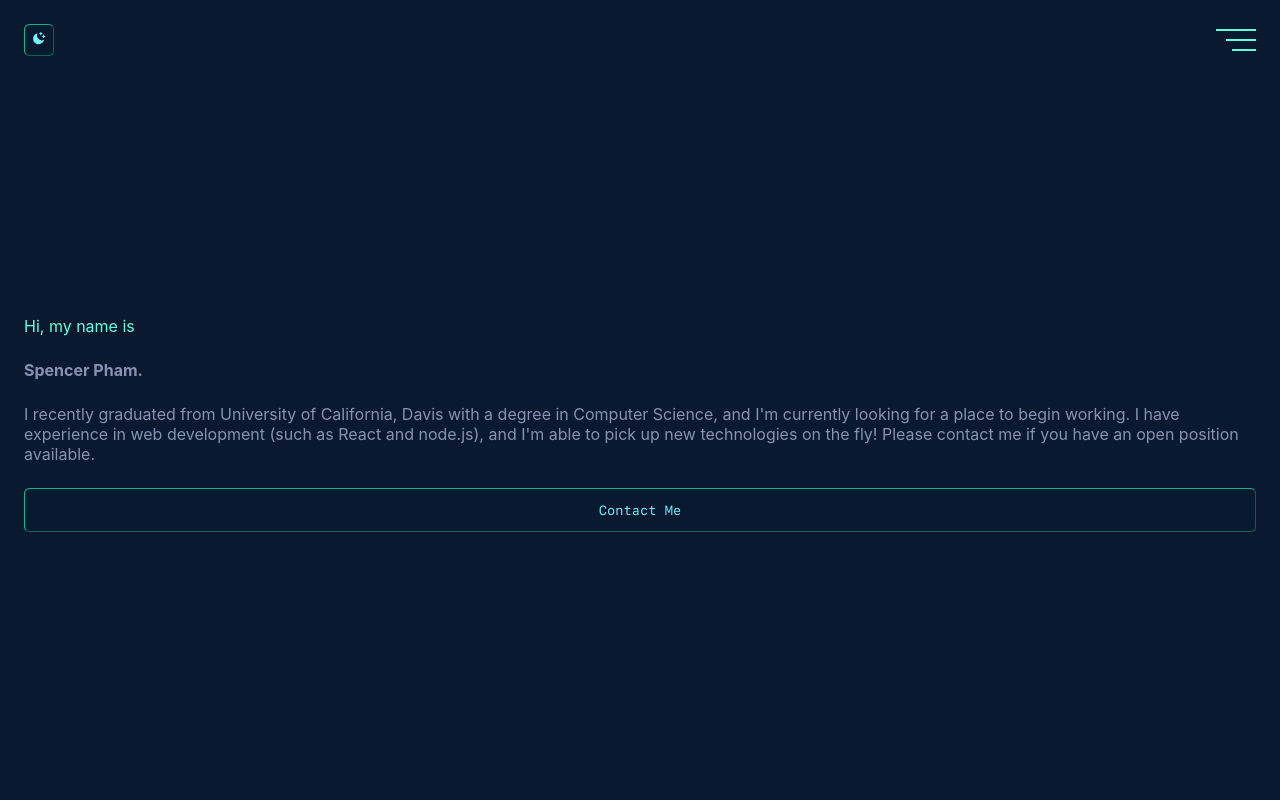
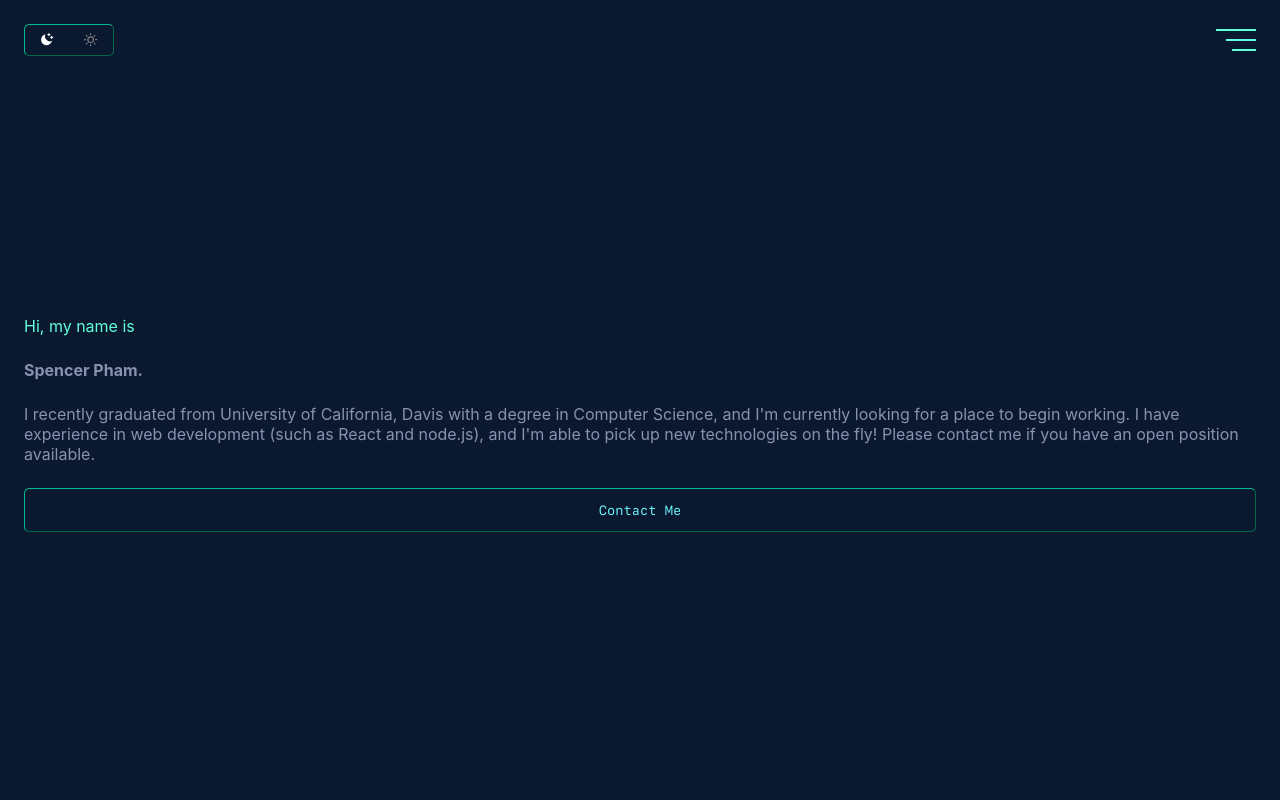
Before and after one commit to slampham/Portfolio, a React (Create React App) app: page / in a window 1280 px wide. Shown: the top 800 px of the page. Built offline with nearby package versions, Linux system fonts and the light colour scheme.

Commit message:
Theme toggler working

```diff
--- a/src/components/ThemeToggler.js
+++ b/src/components/ThemeToggler.js
@@ -1,26 +1,33 @@
 import React, { useState, useEffect, useRef } from 'react'
 import styled from 'styled-components'
 import { RiMoonClearFill } from 'react-icons/ri'
-// import { FiSun } from 'react-icons/fi'
+import { FiSun } from 'react-icons/fi'
+import useToggle from '../hooks/useToggle'
 
 const StyledButton = styled.button`
+  color: gray;
   padding: 0;
   height: 100%;
   width: ${ ({width}) => width + 'px'};
+
+  display: flex;
+  justify-content: space-around;
+  align-items: center;
 `
 
 function ThemeToggler() {
   const [width, setWidth] = useState(0)
   const ref = useRef(null)
+  const [darkTheme, toggle] = useToggle(true)
 
   useEffect(() => {
-    setWidth(ref.current.clientHeight)
-    console.log(ref.current)
-  }, [width])
+    setWidth(3 * ref.current.clientHeight)
+  }, []) //!FIXME: may want to change to be dependent on height
 
   return (
-    <StyledButton {...{ref, width}} >
-      <RiMoonClearFill/>
+    <StyledButton {...{ref, width, onClick: toggle}} >
+      <RiMoonClearFill color={darkTheme && 'white'} />
+      <FiSun color={!darkTheme && 'yellow'} />
     </StyledButton>
   )
 }
--- a/src/utils/aspectRatioWithHeight.js
+++ /dev/null
@@ -1,3 +0,0 @@
-export default function() {
-
-}
```
